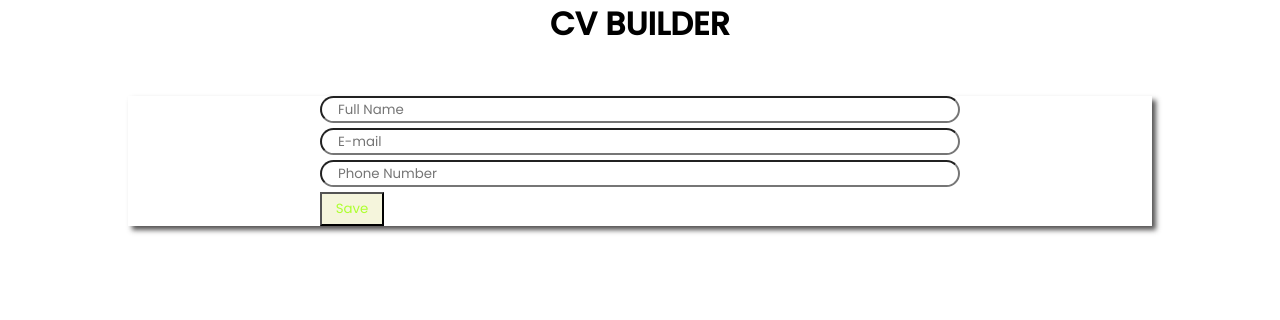
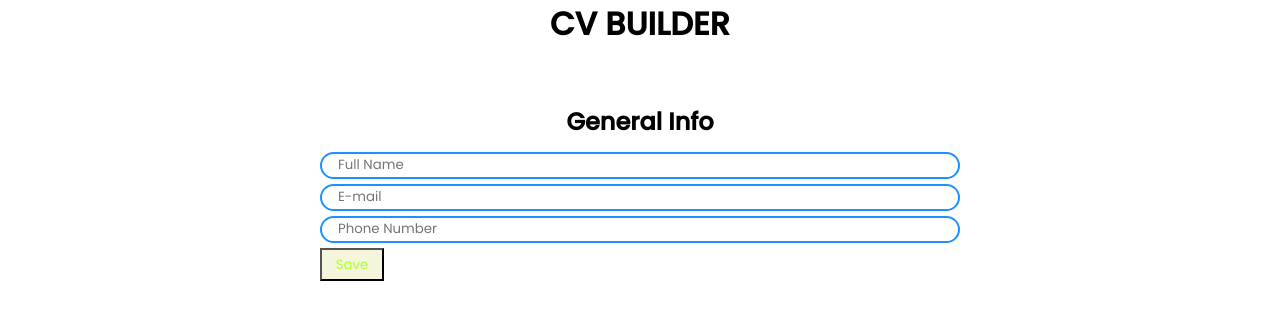
Before and after one commit to Zoro-chi/React---CV, a React app: page / in a window 1280 px wide. Shown: the top 320 px of the page. Built offline with nearby package versions, Linux system fonts and the light colour scheme.

Commit message:
eductaional component

```diff
--- a/src/App.js
+++ b/src/App.js
@@ -3,7 +3,7 @@ import uniqid from "uniqid";
 
 import "./app.css";
 import Header from "./Components/Header";
-import Generalinfo from "./Components/Generalinfo";
+import GeneralInfo from "./Components/Generalinfo";
 
 class App extends Component {
   constructor(props) {
@@ -15,7 +15,7 @@ class App extends Component {
       <div className="app">
         <Header />
         <div className="form-divs">
-          <Generalinfo />
+          <GeneralInfo />
         </div>
       </div>
     );
--- a/src/Components/Generalinfo.js
+++ /dev/null
@@ -1,44 +0,0 @@
-import React, { Component } from "react";
-import uniqid from "uniqid";
-
-import "../app.css";
-import Savebtn from "./Savebtn";
-
-class Generalinfo extends Component {
-  constructor(props) {
-    super(props);
-
-    this.state = {};
-  }
-
-  render() {
-    return (
-      <form className="form">
-        <input
-          type="text"
-          id="name"
-          className="input"
-          placeholder="Full Name"
-          required
-        />
-        <input
-          type="email"
-          id="email"
-          className="input"
-          placeholder="E-mail"
-          required
-        />
-        <input
-          type="tel"
-          id="name"
-          className="input"
-          placeholder="Phone Number"
-          required
-        />
-        <Savebtn />
-      </form>
-    );
-  }
-}
-
-export default Generalinfo;
--- /dev/null
+++ b/src/Components/Generalinfo.jsx
@@ -0,0 +1,81 @@
+import React, { Component } from "react";
+import uniqid from "uniqid";
+
+import "../app.css";
+import Savebtn from "./Savebtn";
+
+class GeneralInfo extends Component {
+  constructor(props) {
+    super(props);
+
+    this.state = {
+      name: "",
+      email: "",
+      phone: "",
+    };
+    this.infoSet = this.infoSet.bind(this);
+  }
+    infoSet = (e) => {
+    this.setState({
+      name: "",
+      email: "",
+      phone: "",
+    });
+    console.log(this.state);
+  };
+  render() {
+    const myStyle = {
+      border: "2px solid dodgerblue",
+    };
+
+    return (
+      <form
+        className="form"
+        onSubmit={(e) => {
+          e.preventDefault();
+        }}
+      >
+        <h2> General Info </h2>
+        <input
+          type="text"
+          id="name"
+          className="input"
+          placeholder="Full Name"
+          value={this.state.name}
+          onChange={(e) => {
+            this.setState({ name: e.target.value });
+          }}
+          style={myStyle}
+          required
+        />
+        <input
+          type="email"
+          id="email"
+          className="input"
+          placeholder="E-mail"
+          value={this.state.email}
+          onChange={(e) => {
+            this.setState({ email: e.target.value });
+          }}
+          style={myStyle}
+          required
+        />
+        <input
+          type="tel"
+          id="name"
+          className="input"
+          placeholder="Phone Number"
+          value={this.state.phone}
+          onChange={(e) => {
+            this.setState({ phone: e.target.value });
+          }}
+          style={myStyle}
+          required
+        />
+        <Savebtn save={this.infoSet}/>
+      </form>
+    );
+  }
+}
+
+export default GeneralInfo;
--- a/src/Components/Savebtn.js
+++ b/src/Components/Savebtn.jsx
@@ -12,14 +12,18 @@ class Savebtn extends Component {
     this.onSave = this.onSave.bind(this);
   }
 
-  onSave = (e) => {
-    console.log(e);
+  onSave = () => {
     this.setState({ saved: !this.state.saved });
+    console.log(this.state);
   };
 
   render() {
     return (
-      <button className="btn-save" onClick={this.onSave}>
+      <button
+        className="btn-save"
+        // type="button"
+        onClick={this.props.save}
+      >
         Save
       </button>
     );
--- a/src/app.css
+++ b/src/app.css
@@ -27,13 +27,17 @@
   justify-content: center;
   align-items: center;
   width: 80vw;
-  box-shadow: 4px 4px 5px rgba(43, 41, 41, 0.8);
+  /* box-shadow: 4px 4px 5px rgba(43, 41, 41, 0.8); */
 }
 form {
   width: 50vw;
   display: flex;
   flex-flow: column;
   gap: 0.3rem;
+}
+form > h2 {
+  text-align: center;
+  padding: 0.5rem;
 }
 input {
   width: 100%;
```
Also changed, not shown: src/Components/Educationinfo.jsx (added, +89 -0 lines), src/Components/Header.jsx (renamed from src/Components/Header.js).
